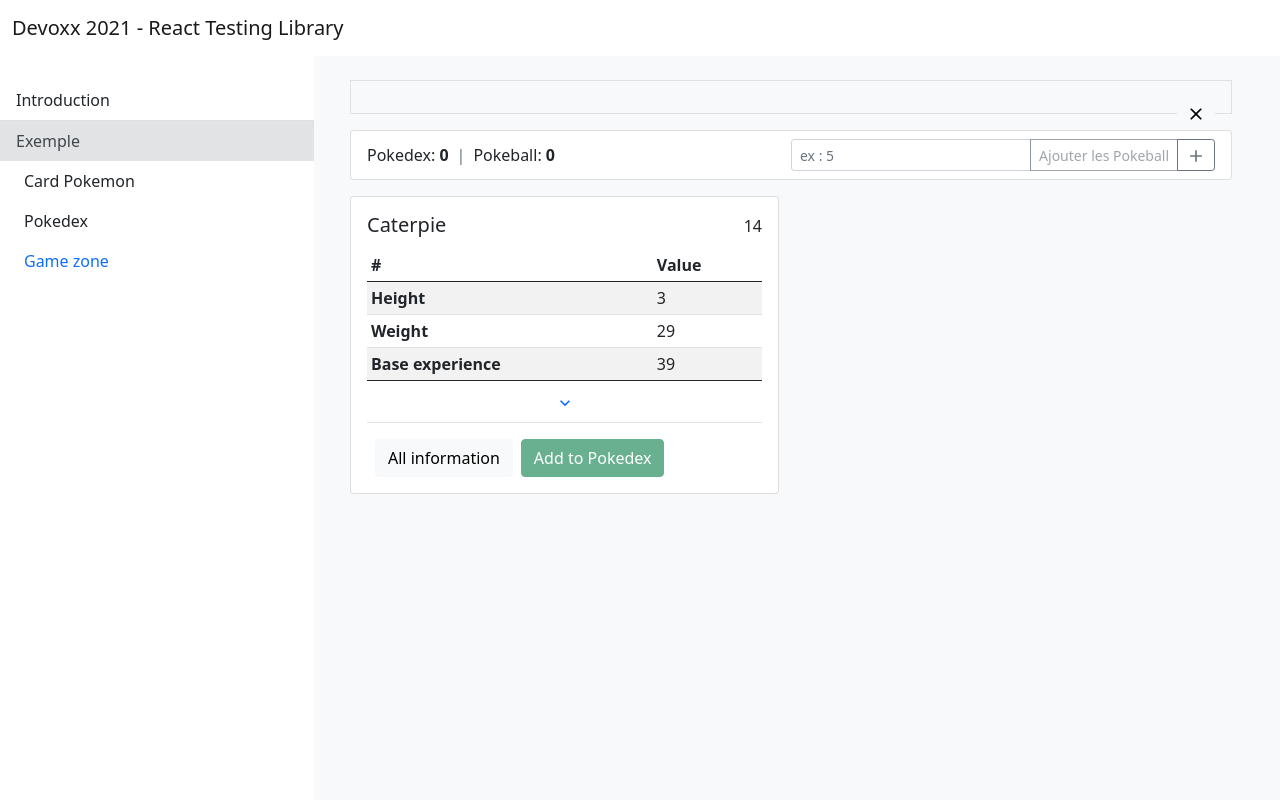
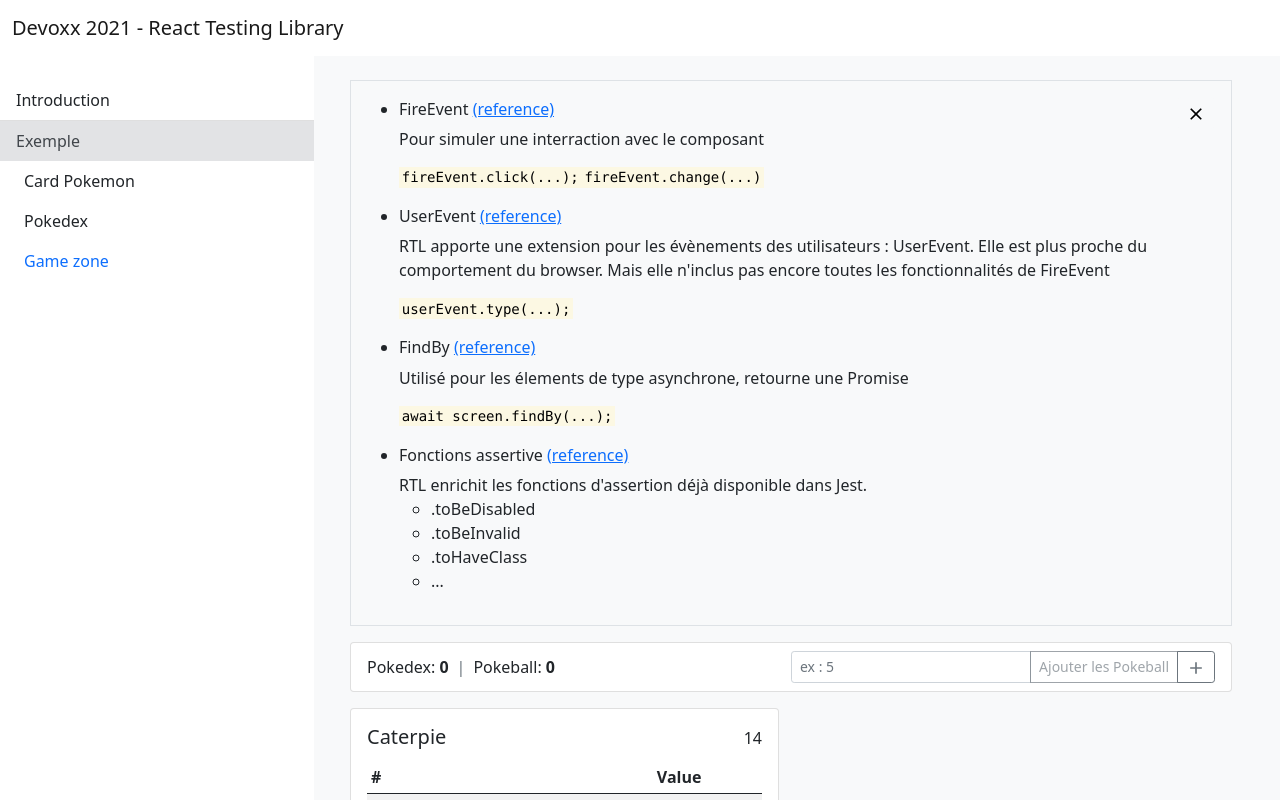
Before and after one commit to alicia-stotz/devoxx2021-rtl, a React (Create React App) app: page /example/gameZone in a window 1280 px wide. Both pictures are taken after a click on the button "Summary". Shown: the top 800 px of the page. Built offline with nearby package versions, Linux system fonts and the light colour scheme.

Commit message:
feat(gameZone): add summary

```diff
--- a/src/components/routes/Example/GameZone.tsx
+++ b/src/components/routes/Example/GameZone.tsx
@@ -22,7 +22,54 @@
   }
 ]
 
-const SUMMARY_CONTENT: JSX.Element = <div></div>
+const SUMMARY_CONTENT: JSX.Element = <div>
+  <ul>
+    <li>
+      <h6>
+        FireEvent{" "}
+        <a href="https://testing-library.com/docs/dom-testing-library/api-events#fireevent">(reference)</a>
+      </h6>
+      <span>Pour simuler une interraction avec le composant</span>
+      <pre className="mt-3"><code>
+        <mark>fireEvent.click(...);</mark>
+        <mark>fireEvent.change(...)</mark>
+      </code></pre>
+    </li>
+    <li>
+      <h6>
+        UserEvent{" "}
+        <a href="https://testing-library.com/docs/ecosystem-user-event">(reference)</a>
+      </h6>
+      <span>RTL apporte une extension pour les évènements des utilisateurs : UserEvent. Elle est plus proche du comportement du browser. Mais elle n'inclus pas encore toutes les fonctionnalités de FireEvent </span>
+      <pre className="mt-3"><code>
+        <mark>userEvent.type(...);</mark>
+      </code></pre>
+    </li>
+    <li>
+      <h6>
+        FindBy{" "}
+        <a href="https://testing-library.com/docs/queries/about#types-of-queries">(reference)</a>
+      </h6>
+      <span>Utilisé pour les élements de type asynchrone, retourne une Promise</span>
+      <pre className="mt-3"><code>
+        <mark>await screen.findBy(...);</mark>
+      </code></pre>
+    </li>
+    <li>
+      <h6>
+        Fonctions assertive{" "}
+        <a href="https://testing-library.com/docs/queries/about#types-of-queries">(reference)</a>
+      </h6>
+      <span>RTL enrichit les fonctions d'assertion déjà disponible dans Jest.</span>
+      <ul>
+        <li>.toBeDisabled</li>
+        <li>.toBeInvalid</li>
+        <li>.toHaveClass</li>
+        <li>...</li>
+      </ul>
+    </li>
+  </ul>
+</div>
 const TITLE_CONTENT: JSX.Element =
   <div>
     <h3 className="mb-0">Zone de jeu</h3>
```
